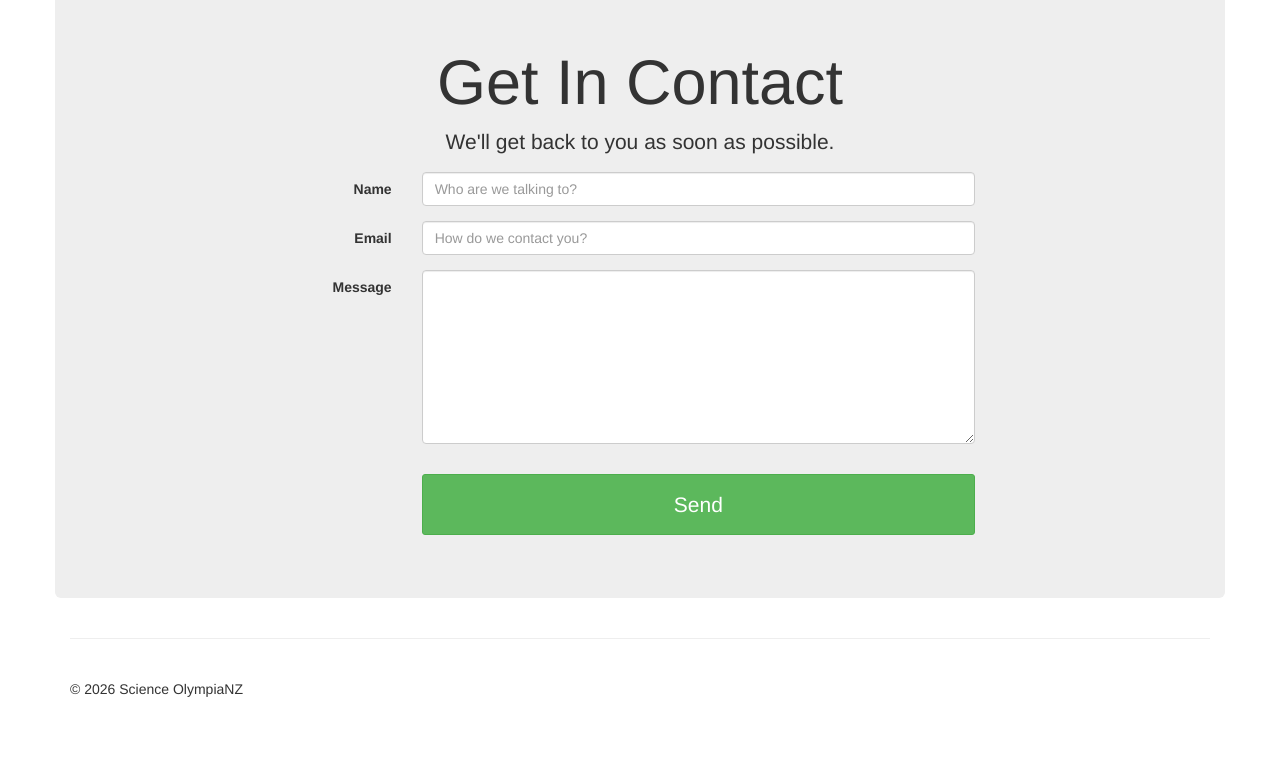
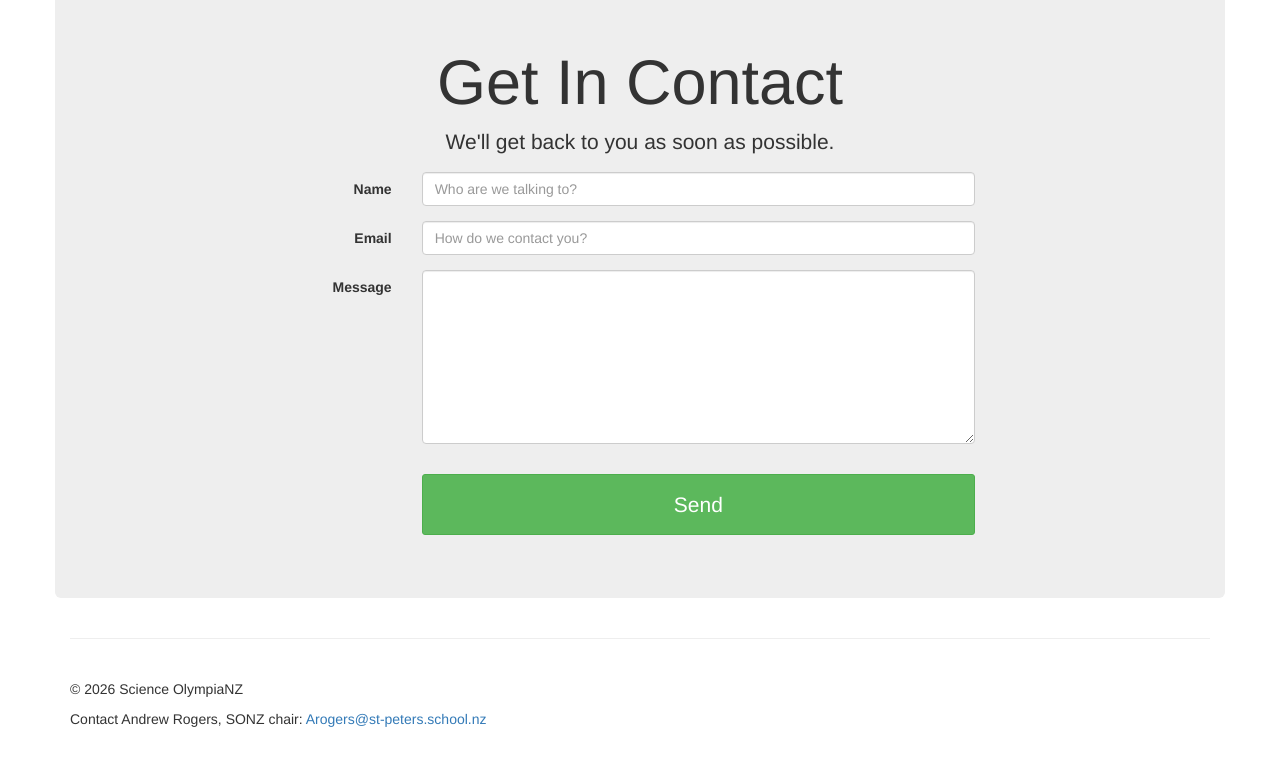
Before and after one commit to scienceolympianz/scienceolympianz.github.io, a Jekyll site: the page built from contact.html, in a window 1280 px wide. Shown: the part 192-971 px from the top of the page. Built offline with Jekyll 4.4.1, drawn with Linux system fonts in a browser that asks for light colours; comment, search, counter and statistics services are not loaded; before the commit the page ends 941 px from its top, so only the background shows below that.

Commit message:
Add contact email

```diff
--- a/_layouts/default.html
+++ b/_layouts/default.html
@@ -128,6 +128,7 @@
 
       <footer class="footer">
         <p>&copy; {{ site.time | date: '%Y' }} Science OlympiaNZ</p>
+        <p>Contact Andrew Rogers, SONZ chair: <a href="mailto:Arogers@st-peters.school.nz">Arogers@st-peters.school.nz</a></p>
       </footer>
     </div>
 
```
